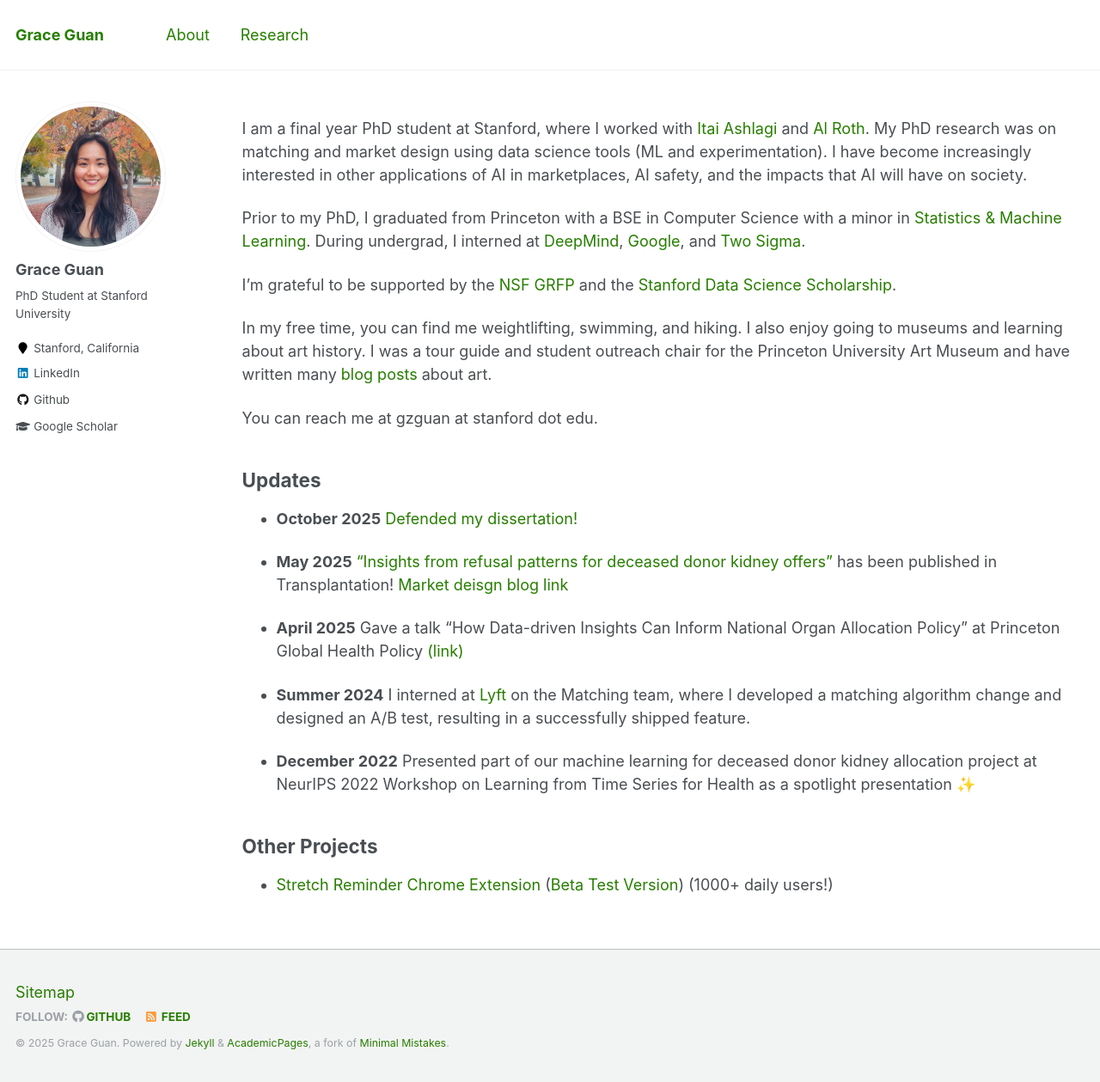
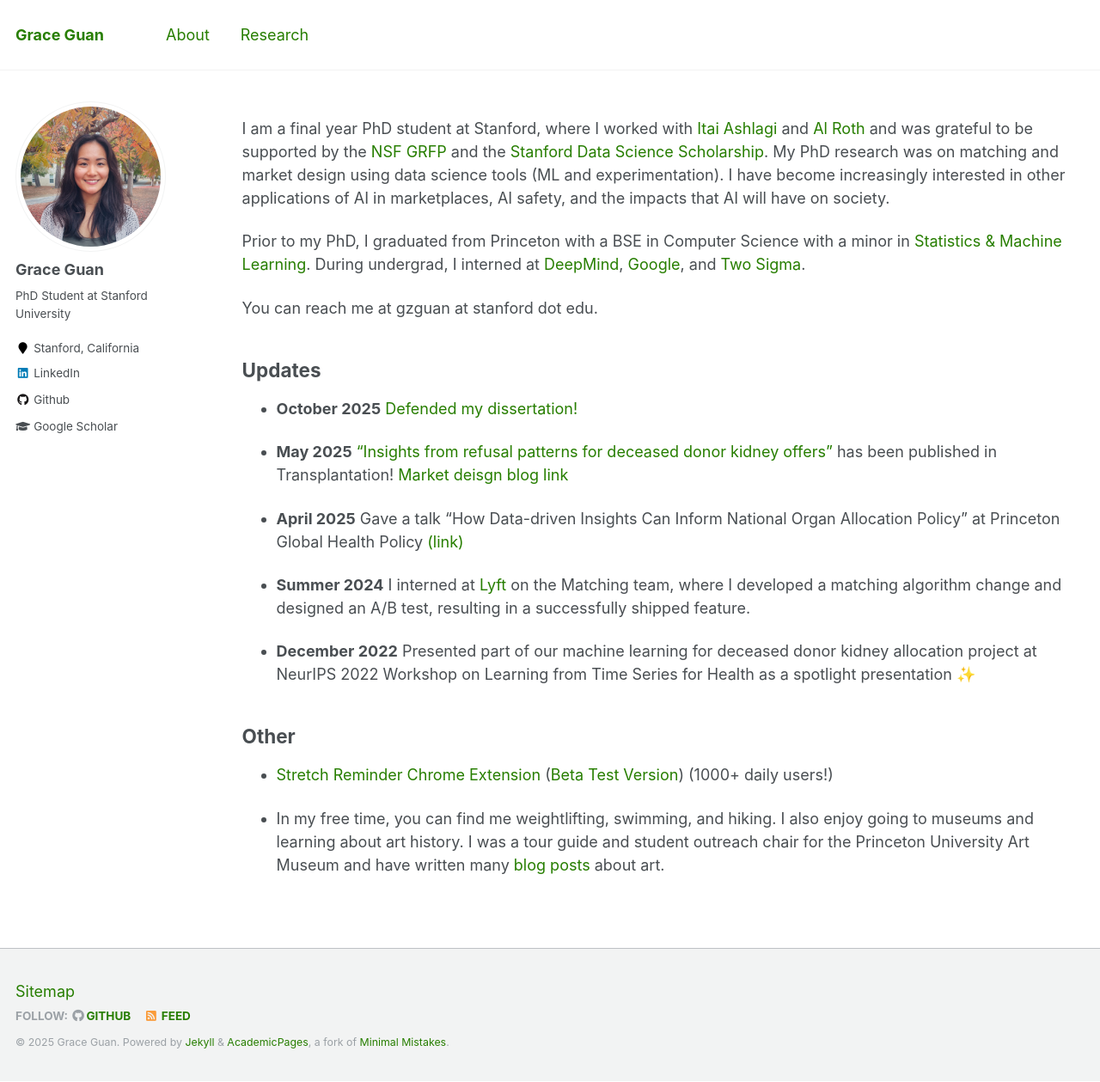
Before and after one commit to guanzgrace/guanzgrace.github.io, a Jekyll site: the page built from _pages/about.md, in a window 1280 px wide and 1259 px high. Shown: the whole window at 86% size. Built offline with Jekyll 4.4.1, drawn with Linux system fonts in a browser that asks for light colours; part of the change alters nothing that is shown.

Commit message:
oct 2025 update

```diff
--- a/_pages/about.md
+++ b/_pages/about.md
@@ -9,16 +9,11 @@ redirect_from:
   - /about.html
 ---
 
-I am a final year PhD student at Stanford, where I worked with [Itai Ashlagi](https://web.stanford.edu/~iashlagi/) and [Al Roth](https://marketdesigner.blogspot.com/2025/10/grace-guan-defends-her-dissertation-at.html). My PhD research was on matching and market design using data science tools (ML and experimentation). I have become increasingly interested in other applications of AI in marketplaces, AI safety, and the impacts that AI will have on society.
+I am a final year PhD student at Stanford, where I worked with [Itai Ashlagi](https://web.stanford.edu/~iashlagi/) and [Al Roth](https://marketdesigner.blogspot.com/2025/10/grace-guan-defends-her-dissertation-at.html) and was grateful to be supported by the [NSF GRFP](https://www.nsfgrfp.org/) and the [Stanford Data Science Scholarship](https://datascience.stanford.edu/programs/stanford-data-science-scholars-program). My PhD research was on matching and market design using data science tools (ML and experimentation). I have become increasingly interested in other applications of AI in marketplaces, AI safety, and the impacts that AI will have on society.
 
 Prior to my PhD, I graduated from Princeton with a BSE in Computer Science with a minor in [Statistics & Machine Learning](https://csml.princeton.edu/). During undergrad, I interned at [DeepMind](https://deepmind.com/), [Google](https://google.com/), and [Two Sigma](https://www.twosigma.com).
 
-I'm grateful to be supported by the [NSF GRFP](https://www.nsfgrfp.org/) and the [Stanford Data Science Scholarship](https://datascience.stanford.edu/programs/stanford-data-science-scholars-program).
-
-In my free time, you can find me weightlifting, swimming, and hiking. I also enjoy going to museums and learning about art history. I was a tour guide and student outreach chair for the Princeton University Art Museum and have written many [blog posts](https://puamsab.princeton.edu/?s=grace+guan) about art.
-
 You can reach me at gzguan at stanford dot edu.
-
 
 
 Updates
@@ -40,6 +35,8 @@ Updates
 
 
 
-Other Projects
+Other
 ------
 * [Stretch Reminder Chrome Extension](http://guanzgrace.github.io/stretch) ([Beta Test Version](http://guanzgrace.github.io/stretch/beta)) (1000+ daily users!)
+
+* In my free time, you can find me weightlifting, swimming, and hiking. I also enjoy going to museums and learning about art history. I was a tour guide and student outreach chair for the Princeton University Art Museum and have written many [blog posts](https://puamsab.princeton.edu/?s=grace+guan) about art.
```
